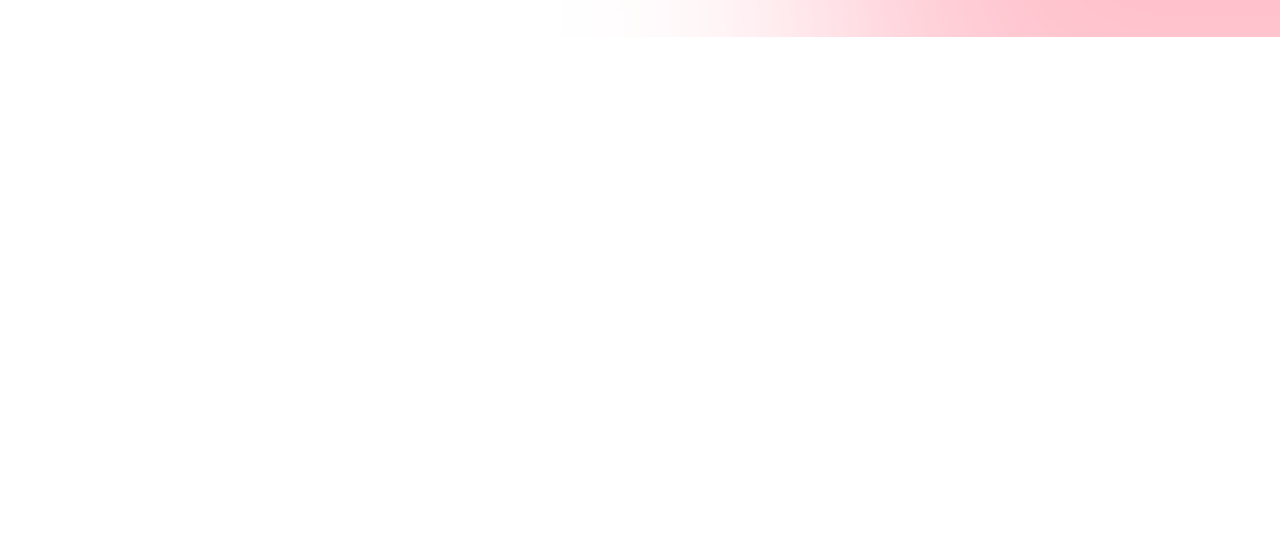
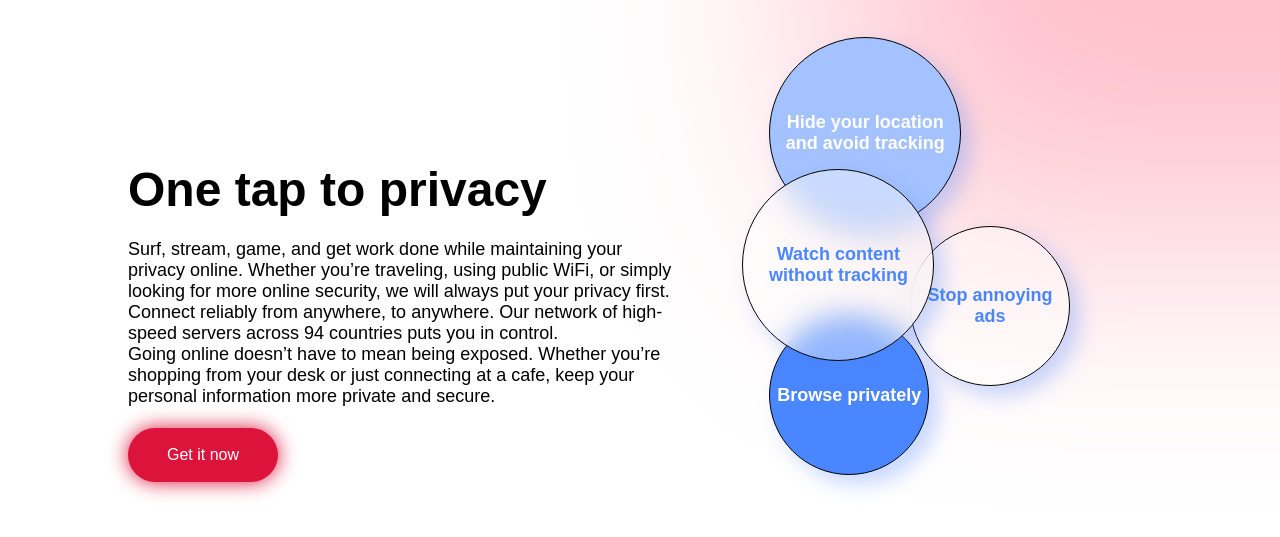
Before and after one commit to KChernogrivov/Landing-ShadowHand, a plain HTML site: page index.html in a window 1280 px wide. Shown: the part 967-1504 px from the top of the page. Before the commit the page ends 1004 px from the top, so only its background shows below. Drawn offline with Linux system fonts and the light colour scheme.

Commit message:
add section One tap to privacy and optimize code(delete repeat parts)

```diff
--- a/assets/style/style.css
+++ b/assets/style/style.css
@@ -46,6 +46,7 @@ header >  nav > ul > li > a {
 /* header style end */
 
 .point1 {
+    z-index: -999;
     position: absolute;
     top: 800px;
     right: 40px;
@@ -70,7 +71,7 @@ header >  nav > ul > li > a {
     margin: 50px auto 0;
 }
 
-.sectionGetKit > .titleSection {
+.titleSection {
     height: 40vh;
     display: flex;
     flex-direction: column;
@@ -78,11 +79,11 @@ header >  nav > ul > li > a {
 
 }
 
-.sectionGetKit > .titleSection > p {
-    font-size: 24px;
+.titleSection > p {
+    font-size: 18px;
 }
 
-.sectionGetKit .titleSection > .btn {
+.titleSection > .btn {
     display: flex;
     align-items: center;
     justify-content: center;
@@ -241,6 +242,8 @@ header >  nav > ul > li > a {
 
 /* section GetKit end */
 
+/* section Device start */
+
 .sectionDevice {
     border-radius: 30px;
     height: 20vh;
@@ -268,3 +271,76 @@ header >  nav > ul > li > a {
     width: 50px;
     aspect-ratio: 1;
 }
+
+/* section Device end */
+
+/* section privacy start */
+
+.sectionGetItNow {
+    display: flex;
+    align-items: center;
+    justify-content: space-between;
+    width: 80%;
+    margin: 0 auto;
+}
+
+.sectionGetItNow > .titleSection {
+    width: 544px;
+}
+
+.sectionGetItNow > .infoCircle h3 {
+    font-size: 18px;
+}
+
+.sectionGetItNow > .infoCircle > div:nth-child(n){
+    border: 1px solid black;
+    border-radius: 50%;
+    display: flex;
+    align-items: center;
+    justify-content: center;
+    text-align: center;
+    position: absolute;
+}
+
+.sectionGetItNow > .infoCircle > .holdLocation {
+    width: 192px;
+    aspect-ratio: 1;
+    background-color: #A4C2FF;
+    box-shadow: 10px 10px 20px rgba(74, 134, 255, 0.3);
+    backdrop-filter: blur(15px);
+    color: #FFFFFF;
+    left: calc(30% - 192px/2);
+    top: 0;
+}
+
+.sectionGetItNow > .infoCircle > .withoutTracking {
+    z-index: 3;
+    width: 192px;
+    aspect-ratio: 1;
+    background-color: rgba(255, 255, 255, 0.4);
+    box-shadow: 10px 10px 20px rgba(74, 134, 255, 0.3);
+    backdrop-filter: blur(15px);
+    color: #4A86FF;
+    left: 0;
+    top: calc(40% - 192px/2);
+}
+.sectionGetItNow > .infoCircle > .stopAds {
+    width: 160px;
+    aspect-ratio: 1;
+    background: rgba(255, 255, 255, 0.4);
+    box-shadow: 10px 10px 20px rgba(74, 134, 255, 0.3);
+    backdrop-filter: blur(15px);
+    color: #4A86FF;
+    right: 20%;
+    top: calc(50% - 192px/2);
+}
+.sectionGetItNow > .infoCircle > .privately {
+    width: 160px;
+    aspect-ratio: 1;
+    background: #4A86FF;
+    box-shadow: 10px 10px 20px rgba(74, 134, 255, 0.3);
+    color: #FFFFFF;
+    left: calc(30% - 192px/2);
+    bottom: calc(40% - 192px/2);
+}
+/* section privacy end */
--- a/index.html
+++ b/index.html
@@ -75,6 +75,35 @@
                 <img src="assets/image/windows.png" alt="windows">
             </div>
         </div>
+        <div class="wrap__sectionPrivacy">
+            <div class="sectionGetItNow">
+                <div class="titleSection">
+                    <h2>One tap to privacy</h2>
+                    <p>
+                        Surf, stream, game, and get work done while maintaining your privacy online. Whether you’re traveling, using public WiFi, or simply looking for more online security, we will always put your privacy first.
+                        <br>
+                        Connect reliably from anywhere, to anywhere. Our network of high-speed servers across 94 countries puts you in control.
+                        <br>
+                        Going online doesn’t have to mean being exposed. Whether you’re shopping from your desk or just connecting at a cafe, keep your personal information more private and secure.
+                    </p>
+                    <a href="#" class="btn">Get it now</a>
+                </div>
+                <div class="infoCircle">
+                    <div class="holdLocation">
+                        <h3>Hide your location and avoid tracking</h3>
+                    </div>
+                    <div class="withoutTracking">
+                        <h3>Watch content  without  tracking </h3>
+                    </div>
+                    <div class="stopAds">
+                        <h3>Stop annoying ads </h3>
+                    </div>
+                    <div class="privately">
+                        <h3>Browse privately</h3>
+                    </div>
+                </div>
+            </div>
+        </div>
     </main>
 </body>
 </html>
```
